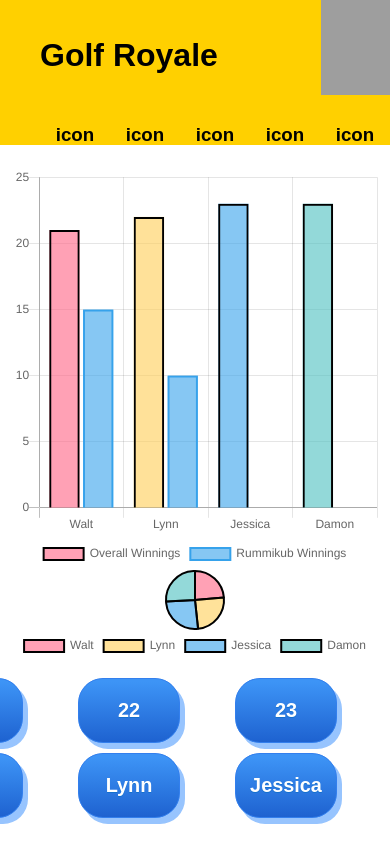
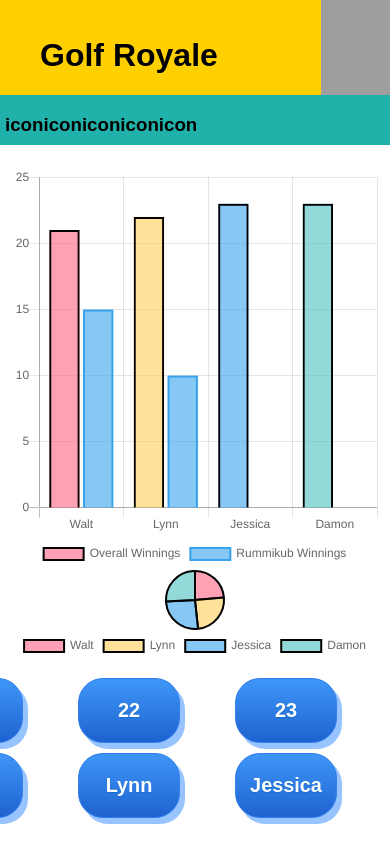
Before and after one commit to WaltDeyzel/scoreboard, a React (Create React App) app: page / in a window 390 px wide. Shown: the top 844 px of the page. Built offline with nearby package versions, Linux system fonts and the light colour scheme; grey boxes are pictures that could not be loaded.

Commit message:
NavBar now has items!

```diff
--- a/src/components/Navbar/Navbar.css
+++ b/src/components/Navbar/Navbar.css
@@ -9,14 +9,22 @@
     overflow-x: hidden; /* Disable horizontal scroll */
   }
 
+  .Navbar:hover{
+    background-color: rgb(216, 176, 0);
+  }
+
   .Tiles{
     list-style: none;
     display: flex;
     flex-flow: column;
-    justify-content: space-around;
-    margin-top: 10px;
+    position: fixed;
+    left: 0;
+    padding-left: 5px;
+    margin-top: 0;
+    justify-content: space-evenly;
   }
 
+/* SMALL screen */
 @media (max-width: 700px){
   .Navbar{
     height: 50px;
@@ -24,18 +32,23 @@
     position: fixed; /* Fixed Sidebar (stay in place on scroll) */
     z-index: 1; /* Stay on top */
     bottom: 0;
+    background-color: lightseagreen;
+    overflow: hidden;
   }
   .Tiles{
+    justify-content: space-evenly;
     flex-flow: row;
-    justify-content: space-around;
+
   }
 }
-.Navbar:hover{
-  background-color: rgb(216, 176, 0);
-}
 
+/* BIG SCREEN */
 @media (min-width: 700px){
   .Navbar:hover{
     width: 160px;
   }
 }
+
+h3:hover{
+  color:honeydew;
+}
```
